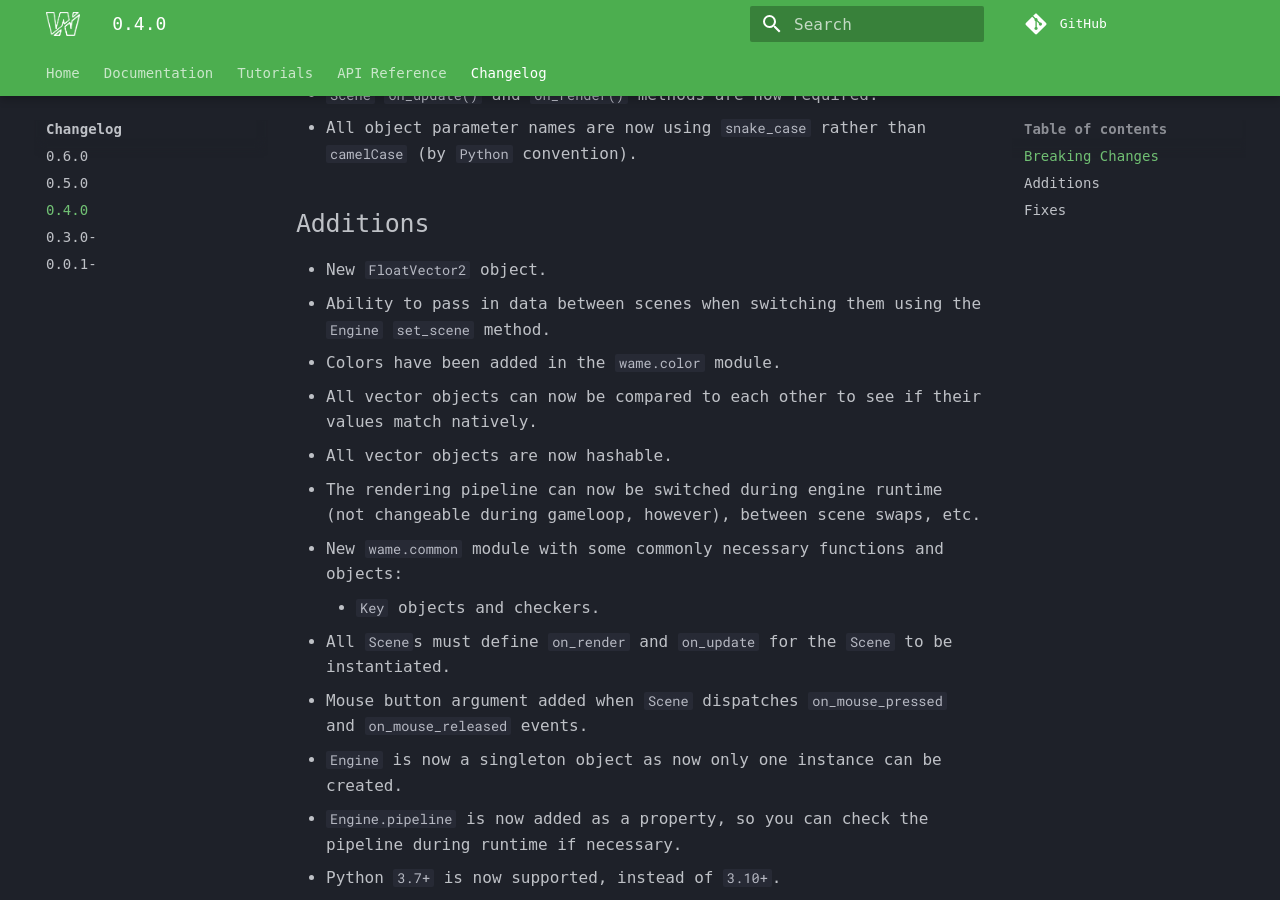
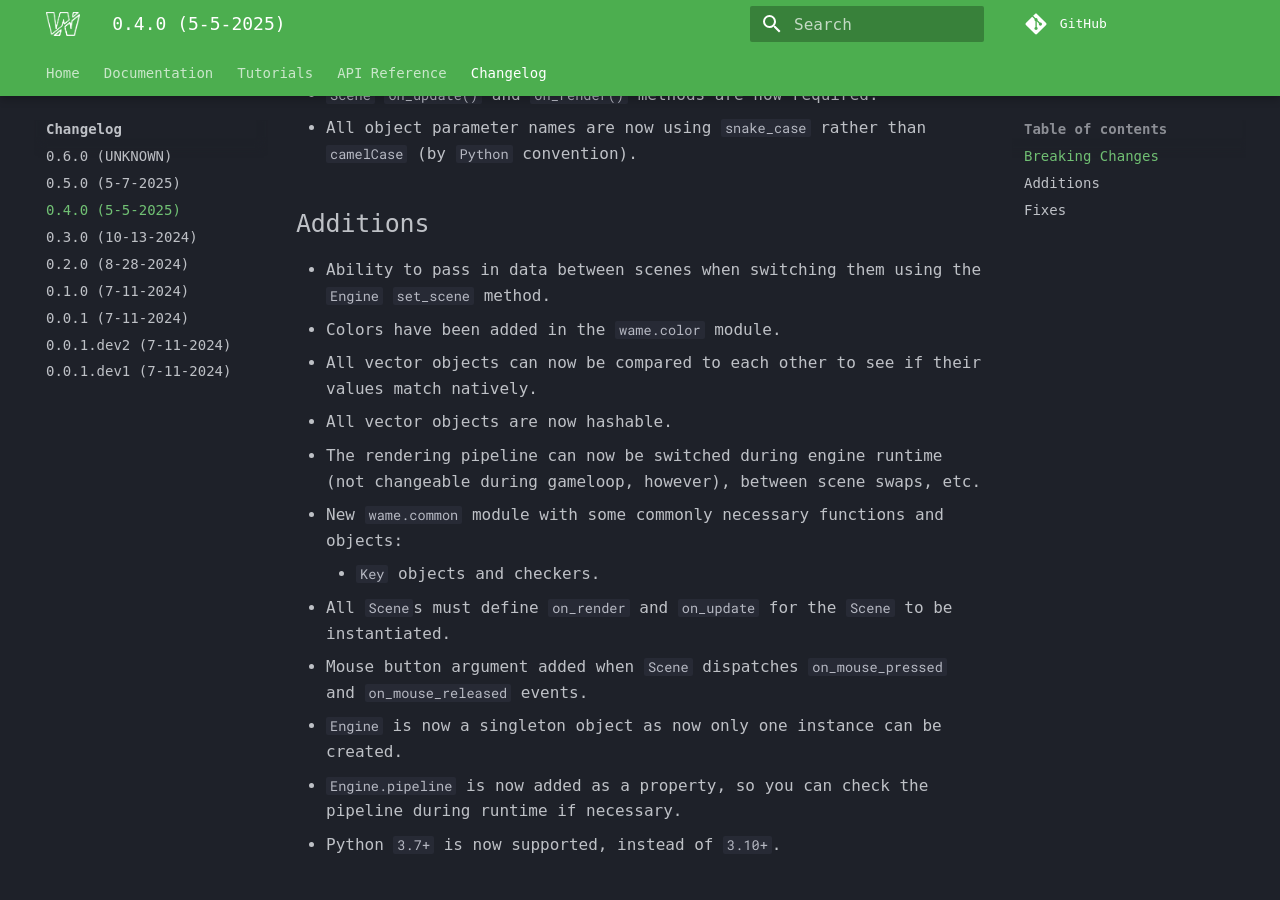
Before and after one commit to WilDev-Studios/Wame, an MkDocs documentation site: the page built from docs/pages/changelog/0.4.0.md, in a window 1280 px wide and 900 px high, scrolled down 952 px. Built offline with MkDocs 1.6.1 and Material for MkDocs 9.7.7, drawn with Linux system fonts in a browser that asks for light colours; some web fonts are replaced; comment, search, counter and statistics services are not loaded.

Commit message:
Changelog history appended to documentation

```diff
--- a/docs/pages/changelog/0.4.0.md
+++ b/docs/pages/changelog/0.4.0.md
@@ -20,7 +20,6 @@ Released `May 5th, 2025`
 - All object parameter names are now using `snake_case` rather than `camelCase` (by `Python` convention).
 
 ## Additions
-- New `FloatVector2` object.
 - Ability to pass in data between scenes when switching them using the `Engine` `set_scene` method.
 - Colors have been added in the `wame.color` module.
 - All vector objects can now be compared to each other to see if their values match natively.
--- a/mkdocs.yaml
+++ b/mkdocs.yaml
@@ -99,8 +99,12 @@ nav:
     - Settings: pages/api/settings.md
   - Changelog:
     - Index: pages/changelog/index.md
-    - 0.6.0: pages/changelog/0.6.0.md
-    - 0.5.0: pages/changelog/0.5.0.md
-    - 0.4.0: pages/changelog/0.4.0.md
-    - 0.3.0-: pages/changelog/0.1.0-0.3.0.md
-    - 0.0.1-: pages/changelog/0.0.1.dev1-0.0.1.md
+    - 0.6.0 (UNKNOWN): pages/changelog/0.6.0.md
+    - 0.5.0 (5-7-2025): pages/changelog/0.5.0.md
+    - 0.4.0 (5-5-2025): pages/changelog/0.4.0.md
+    - 0.3.0 (10-13-2024): pages/changelog/0.3.0.md
+    - 0.2.0 (8-28-2024): pages/changelog/0.2.0.md
+    - 0.1.0 (7-11-2024): pages/changelog/0.1.0.md
+    - 0.0.1 (7-11-2024): pages/changelog/0.0.1.md
+    - 0.0.1.dev2 (7-11-2024): pages/changelog/0.0.1.dev2.md
+    - 0.0.1.dev1 (7-11-2024): pages/changelog/0.0.1.dev1.md
```
Also changed, not shown: docs/pages/changelog/0.0.1.dev1-0.0.1.md (deleted, +0 -4 lines), docs/pages/changelog/0.0.1.dev1.md (added, +7 -0 lines), docs/pages/changelog/0.0.1.dev2.md (added, +16 -0 lines), docs/pages/changelog/0.0.1.md (added, +14 -0 lines), docs/pages/changelog/0.1.0-0.3.0.md (deleted, +0 -11 lines), docs/pages/changelog/0.1.0.md (added, +16 -0 lines), docs/pages/changelog/0.2.0.md (added, +23 -0 lines), docs/pages/changelog/0.3.0.md (added, +25 -0 lines).
